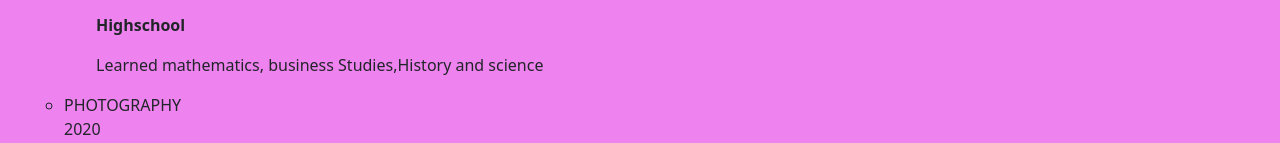
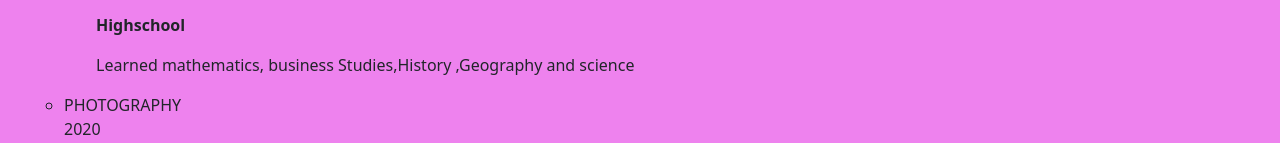
Before and after one commit to Kemboihosea/My-portfolio, a plain HTML site: page index.html in a window 1280 px wide. Shown: the part 786-929 px from the top of the page. Drawn offline with nearby package versions, Linux system fonts and the light colour scheme.

Commit message:
paragraph style

```diff
--- a/index.html
+++ b/index.html
@@ -48,7 +48,7 @@
               <p>2012-2015</p>
               <p><strong>Highschool</strong></p>
               <p>
-                Learned  mathematics, business Studies,History and science
+                Learned  mathematics, business Studies,History ,Geography and science
               </p>
             </ul>
           </div>
```
